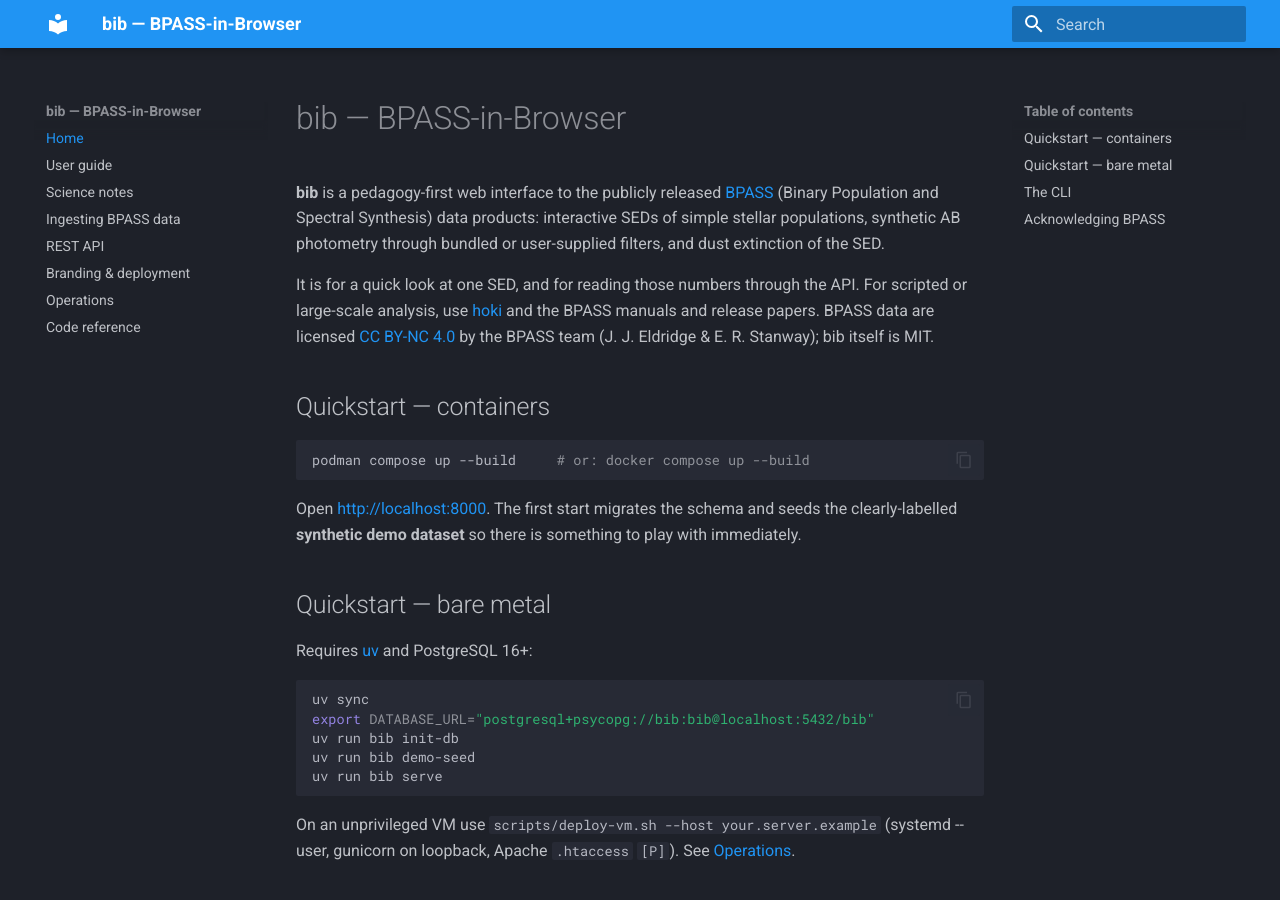
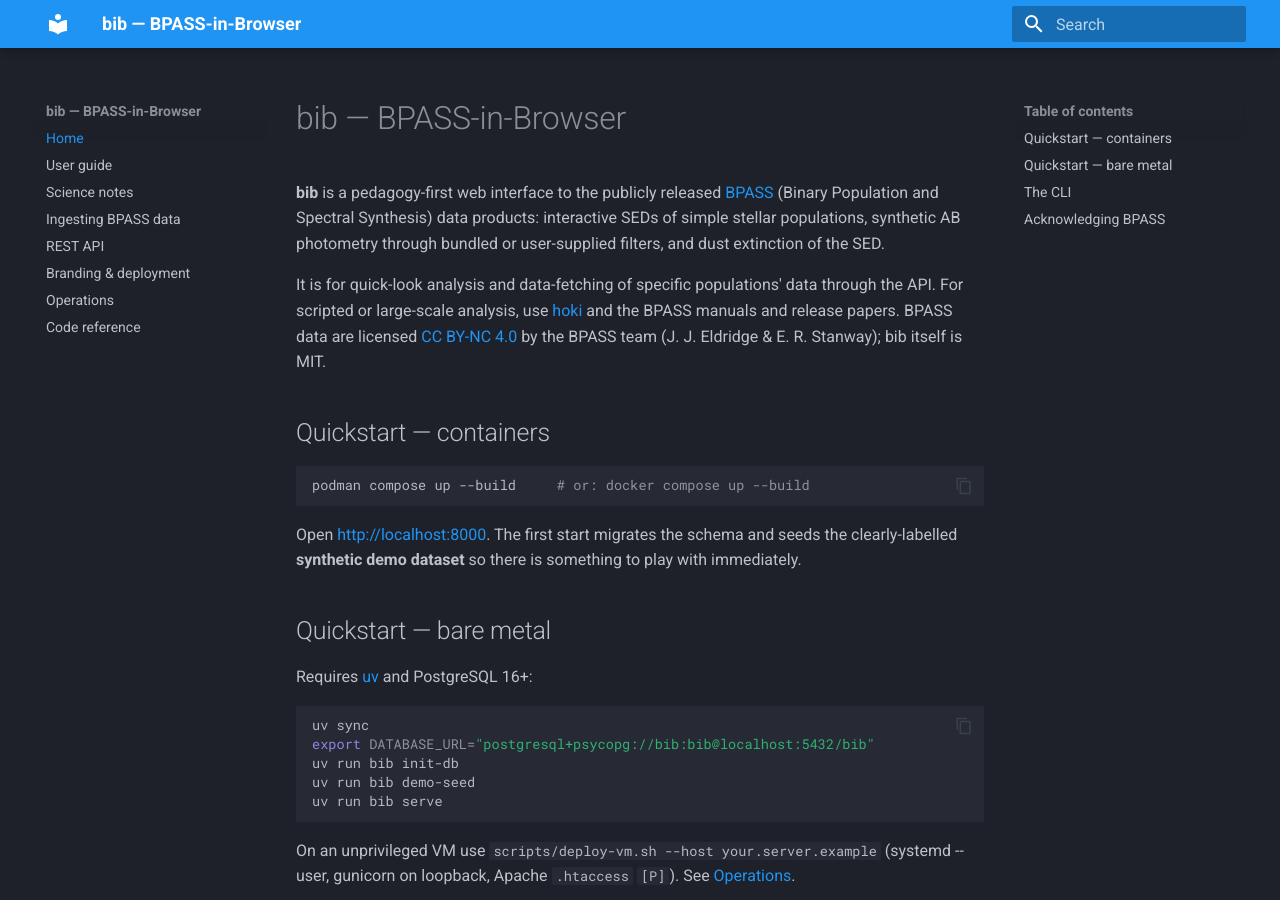
Before and after one commit to Lyalpha/bib, an MkDocs documentation site: the page built from docs/index.md, in a window 1280 px wide and 900 px high. Built offline with MkDocs 1.6.1 and Material for MkDocs 9.7.7, drawn with Linux system fonts in a browser that asks for light colours.

Commit message:
Describe bib as quick-look analysis and API access to specific populations.
The footer still promised one SED or one stellar track, which is no longer what the site is for.

Co-authored-by: Cursor <cursoragent@cursor.com>

```diff
--- a/branding.yaml
+++ b/branding.yaml
@@ -36,7 +36,7 @@ colors:
   plot-bg: "#0e1428"     # plot paper background
 
 footer_note: >
-  bib is for a quick look at one SED or one stellar track in the released BPASS
-  data, and for reading those same numbers through the API. For scripted or
+  bib is for quick-look analysis and data-fetching of specific populations'
+  data through an API. For scripted or
   large-scale analysis, use hoki and the BPASS manuals and release papers.
   BPASS data are licensed CC BY-NC 4.0 by the BPASS team (J.J. Eldridge & E.R. Stanway).
--- a/docs/index.md
+++ b/docs/index.md
@@ -5,8 +5,8 @@
 data products: interactive SEDs of simple stellar populations, synthetic AB
 photometry through bundled or user-supplied filters, and dust extinction of the SED.
 
-It is for a quick look at one SED, and for reading those
-numbers through the API. For scripted or large-scale analysis, use
+It is for quick-look analysis and data-fetching of specific populations'
+data through the API. For scripted or large-scale analysis, use
 [hoki](https://heloises.github.io/hoki/intro.html) and the BPASS manuals and
 release papers. BPASS data are licensed
 [CC BY-NC 4.0](https://creativecommons.org/licenses/by-nc/4.0/) by the BPASS team
--- a/src/bib/web/templates/index.html
+++ b/src/bib/web/templates/index.html
@@ -52,7 +52,8 @@
 
 <h2 id="hoki">Scripted or large-scale analysis</h2>
 <p class="prose">
-  This site is for one SED or one track at a time. For scripted or large-scale
+  This site is for quick-look analysis and data-fetching of specific populations.
+  For scripted or large-scale
   work on the BPASS grids — population synthesis, colour–magnitude diagrams,
   event rates — use
   <a href="https://heloises.github.io/hoki/intro.html" target="_blank" rel="noopener">hoki</a>
```
